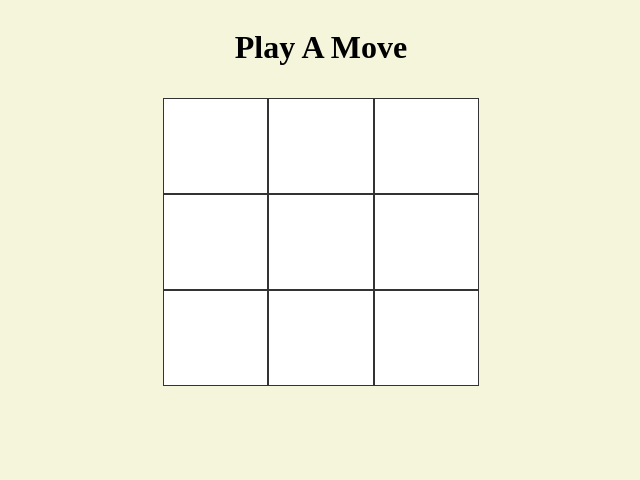
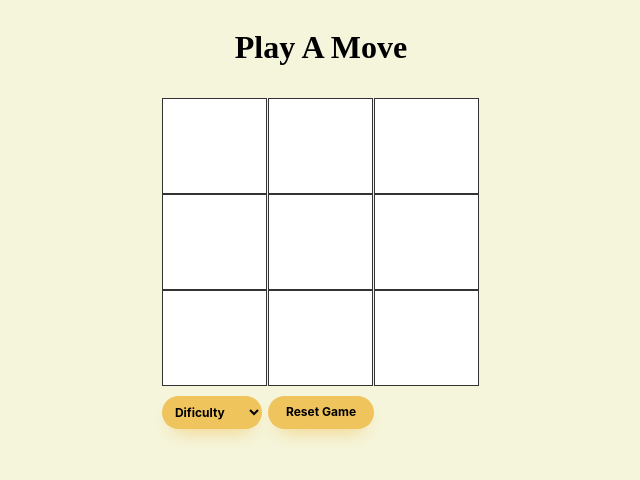
Before and after one commit to r-mahoney/tic-tac-toe, an Angular app: page / in a window 1280 px wide. Shown: the top 480 px of the page, without its empty margins (319-959 px from the left). Built offline with nearby package versions, Linux system fonts and the light colour scheme.

Commit message:
added difficulty functionality

```diff
--- a/src/app/app.component.css
+++ b/src/app/app.component.css
@@ -12,3 +12,7 @@
 .gray {
   color: gray;
 }
+
+.green {
+  color: green;
+}
--- a/src/app/app.component.html
+++ b/src/app/app.component.html
@@ -1,6 +1,6 @@
 <div class="container">
   <h1 *ngIf="gameService.gameState">Play A Move</h1>
-  <h1 *ngIf="!gameService.gameState && gameService.winner" [ngClass]="gameService.winner === 'Bot Wins' ? 'red' : 'gray'">
+  <h1 *ngIf="!gameService.gameState && gameService.winner" [ngClass]="winnerFunc()">
     {{ gameService.winner }}
   </h1>
   <app-game-board [gameState]="gameService.gameState"></app-game-board>
--- a/src/app/app.component.ts
+++ b/src/app/app.component.ts
@@ -9,4 +9,14 @@ import { GameService } from './services/game-service.service';
 export class AppComponent {
   title = 'TicTacToe-Project';
   constructor(public gameService: GameService) {}
+
+  winnerFunc() {
+    if (this.gameService.winner === 'Bot Wins') {
+      return 'red';
+    } else if (this.gameService.winner === 'Game Ends in a Tie') {
+      return 'gray';
+    } else {
+      return 'green';
+    }
+  }
 }
--- a/src/app/components/game-board/game-board.component.css
+++ b/src/app/components/game-board/game-board.component.css
@@ -4,7 +4,7 @@
   padding: 10px;
 }
 
-button {
+.resetButton {
   margin-top: 10px;
   grid-row: 4;
   grid-column: 2;
@@ -14,14 +14,42 @@ button {
   box-sizing: border-box;
   color: black;
   cursor: pointer;
-  font-family: Inter,Helvetica,"Apple Color Emoji","Segoe UI Emoji",NotoColorEmoji,"Noto Color Emoji","Segoe UI Symbol","Android Emoji",EmojiSymbols,-apple-system,system-ui,"Segoe UI",Roboto,"Helvetica Neue","Noto Sans",sans-serif;
+  font-family: Inter, Helvetica, "Apple Color Emoji", "Segoe UI Emoji",
+    NotoColorEmoji, "Noto Color Emoji", "Segoe UI Symbol", "Android Emoji",
+    EmojiSymbols, -apple-system, system-ui, "Segoe UI", Roboto, "Helvetica Neue",
+    "Noto Sans", sans-serif;
   font-size: 12px;
   font-weight: 700;
   line-height: 24px;
-  padding: 8px 18px;
+  padding: 3px 18px;
   user-select: none;
   -webkit-user-select: none;
   touch-action: manipulation;
   width: fit-content;
   border: none;
 }
+
+.difficulty {
+  margin-top: 10px;
+  width: 100px;
+  background: #f0c45d;
+  border-radius: 999px;
+  box-shadow: #f0c45d 0 10px 20px -10px;
+  cursor: pointer;
+  user-select: none;
+  border: none;
+  padding: 8px 18px 8px 9px;
+  font-size: 12px;
+  font-family: Inter, Helvetica, "Apple Color Emoji", "Segoe UI Emoji",
+    NotoColorEmoji, "Noto Color Emoji", "Segoe UI Symbol", "Android Emoji",
+    EmojiSymbols, -apple-system, system-ui, "Segoe UI", Roboto, "Helvetica Neue",
+    "Noto Sans", sans-serif;
+  font-weight: 700;
+  line-height: 24px;
+}
+
+select,
+select:focus,
+select:active {
+  outline: 0 !important;
+}
--- a/src/app/components/game-board/game-board.component.html
+++ b/src/app/components/game-board/game-board.component.html
@@ -5,8 +5,22 @@
     [index]="i"
     (onClickSquare)="setSquare(i)"
   ></app-square>
-  <button
-  *ngIf="!gameState"
-  (click)="onResetGame()"
-  >Reset Game</button>
+  <!-- <select name="difficulty" id="difficulty" class="difficulty" (change)="myFunc(difficulty.value)">
+    <option value="0" default>Difficulty</option>
+    <option value="easy" >Winnable</option>
+    <option value="hard">Unbeatable</option>
+  </select> -->
+
+
+    <select #difficulty (change)="setGameDifficulty(difficulty.value)" class="difficulty">
+      <option default selected disabled>Dificulty</option>
+      <option>Winnable</option>
+      <option>Unbeatable</option>
+    </select>
+
+
+    <button class="resetButton" (click)="onResetGame()">
+      Reset Game
+    </button>
+
 </div>
--- a/src/app/components/game-board/game-board.component.ts
+++ b/src/app/components/game-board/game-board.component.ts
@@ -1,10 +1,4 @@
-import {
-  Component,
-  OnInit,
-  Output,
-  Input,
-  EventEmitter,
-} from '@angular/core';
+import { Component, OnInit, Output, Input, EventEmitter } from '@angular/core';
 import { GameService } from 'src/app/services/game-service.service';
 
 @Component({
@@ -30,4 +24,9 @@ export class GameBoardComponent implements OnInit {
   onResetGame() {
     this.gameService.resetGame();
   }
+
+  setGameDifficulty(value: string) {
+    this.gameService.setGameDifficulty(value);
+    console.log(this.gameService.difficulty);
+  }
 }
--- a/src/app/services/game-service.service.ts
+++ b/src/app/services/game-service.service.ts
@@ -12,6 +12,7 @@ export class GameService {
   round: number = 0;
   gameState: boolean = true;
   winner: string = '';
+  difficulty: string = 'Winnable';
 
   constructor() {}
 
@@ -29,10 +30,20 @@ export class GameService {
     this.gameState = true;
   }
 
+  setGameDifficulty(value: string) {
+    this.difficulty = value;
+    console.log(this.difficulty);
+  }
+
   changePlayer() {
+    let index;
     if (this.activePlayer === this.Player) {
       this.activePlayer = this.Bot;
-      let index = this.botTurn(this.gameBoard, this.Bot).index;
+      if (this.difficulty === 'Winnable') {
+        index = this.easyBotTurn(this.gameBoard);
+      } else {
+        index = this.botTurn(this.gameBoard, this.Bot).index;
+      }
       this.setValue(index);
     } else {
       this.activePlayer = this.Player;
@@ -125,6 +136,13 @@ export class GameService {
     return moves[bestMove!];
   }
 
+  easyBotTurn(board: any) {
+    const availableIndices = board.filter((s: any) => s !== 'X' && s !== 'O');
+    const index = Math.floor(Math.random() * availableIndices.length);
+    const move = availableIndices[index];
+    return move;
+  }
+
   winning(board: string[], player: string) {
     if (
       (board[0] == player && board[1] == player && board[2] == player) ||
```
